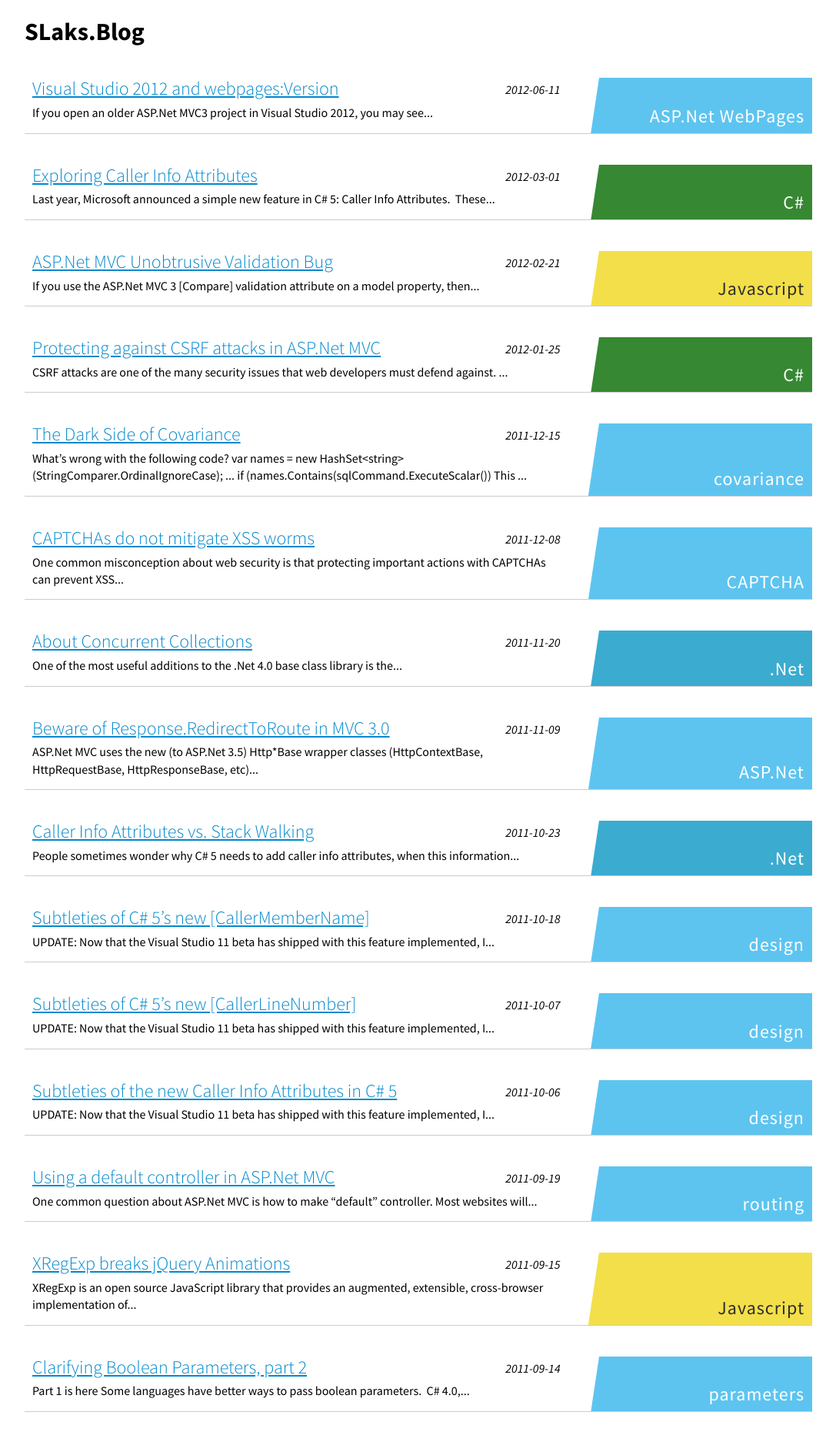
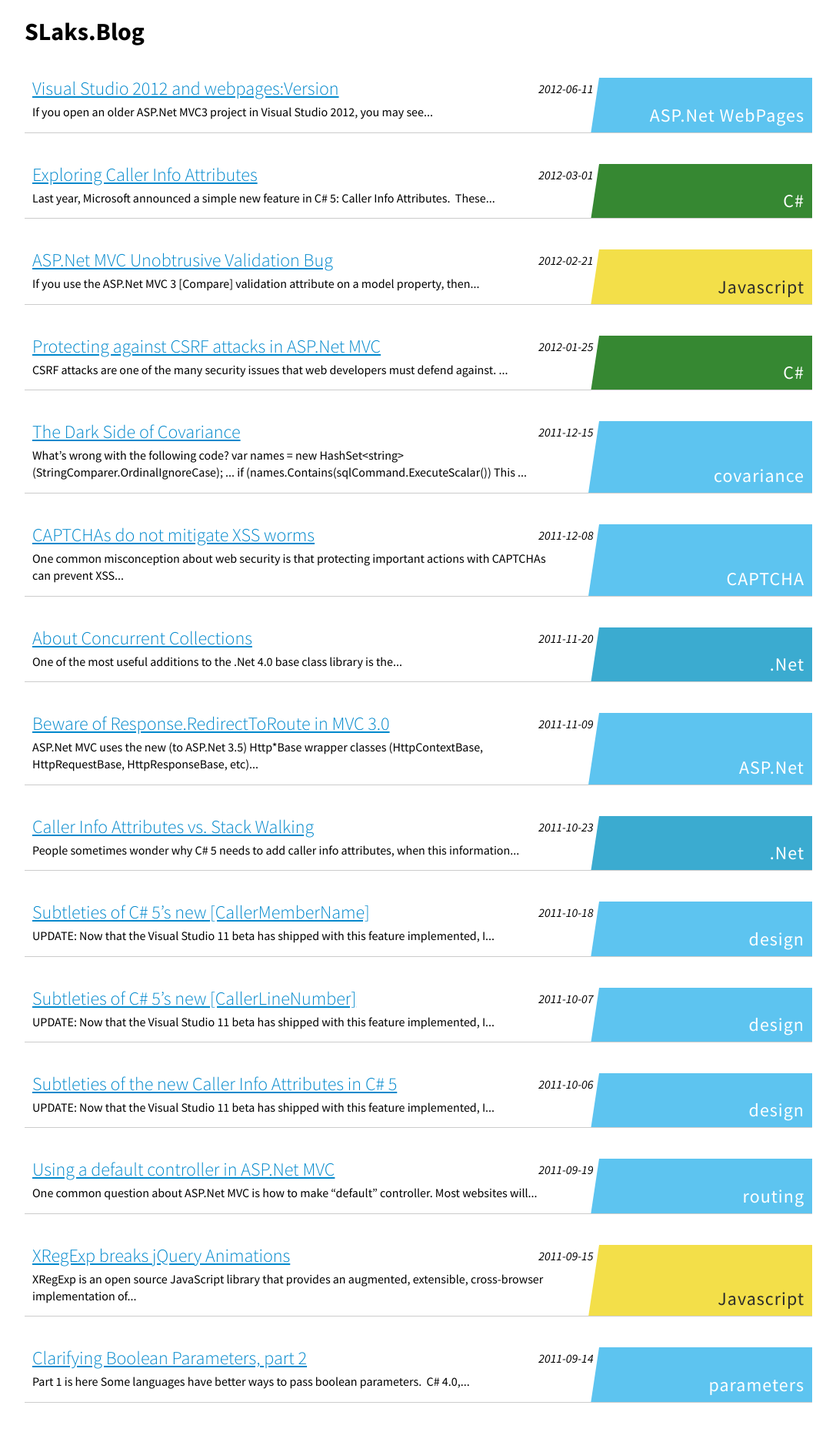
Before and after one commit to SLaks/SLaks.Blog, a Jekyll site: the page built from index.html, in a window 1280 px wide. Shown: the top 1860 px of the page at 77% size, without its empty margins (96-1183 px from the left). Built offline with Jekyll 4.4.1, drawn with Linux system fonts in a browser that asks for light colours.

Commit message:
Fix post list header & date
Also make sidebar wider on widescreen

```diff
--- a/css/post-list.css
+++ b/css/post-list.css
@@ -24,7 +24,8 @@
   padding-right: 32%;
 }
 .post-list li h2 {
-  line-height: 1.2;
+  font-size: 24px;
+  line-height: 28px;
   font-weight: 300;
 }
 .post-list li h2 span {
@@ -36,11 +37,6 @@
   position: absolute;
   top: 0;
   z-index: -1;
-  line-height: 31px;
-  color: black;
-  font-size: 16px;
-  font-weight: normal;
-  font-style: italic;
   -moz-transition-duration: .2s;
   -o-transition-duration: .2s;
   -webkit-transition-duration: .2s;
@@ -49,10 +45,14 @@
   -o-transition-timing-function: ease-out;
   -webkit-transition-timing-function: ease-out;
   transition-timing-function: ease-out;
-  -moz-transition-property: right;
-  -o-transition-property: right;
-  -webkit-transition-property: right;
-  transition-property: right;
+  -moz-transition-property: right margin-right;
+  -o-transition-property: right margin-right;
+  -webkit-transition-property: right margin-right;
+  transition-property: right margin-right;
+  color: black;
+  font-size: 16px;
+  font-weight: normal;
+  font-style: italic;
 }
 .post-list li h2,
 .post-list li p {
@@ -88,6 +88,7 @@
   top: 0;
   height: 100%;
   overflow: hidden;
+  z-index: -2;
   -moz-transition-duration: .2s;
   -o-transition-duration: .2s;
   -webkit-transition-duration: .2s;
@@ -119,7 +120,6 @@
   width: 0;
   height: 0;
   border-style: solid;
-  border-width: 200px 30px 0 0;
   border-color: white transparent transparent transparent;
 }
 .post-list li aside span {
@@ -136,25 +136,52 @@
     font-size: 22px;
   }
 }
-@media only screen and (min-width: 1500px) {
-  .post-list li aside:before {
-    border-width: 200px 120px 0 0;
-  }
-}
 .post-list li h2 .date {
-  right: 32%;
+  right: 30%;
 }
 .post-list li aside {
   width: 30%;
+}
+.post-list li h2 .date {
+  margin-right: -22.5px;
+}
+.post-list li aside:before {
+  border-width: 200px 30px 0 0;
 }
 .post-list li:hover {
   padding-right: 37%;
 }
 .post-list li:hover h2 .date {
-  right: 37%;
+  right: 35%;
 }
 .post-list li:hover aside {
   width: 35%;
+}
+@media only screen and (min-width: 1500px) {
+  .post-list li {
+    padding-right: 42%;
+  }
+  .post-list li h2 .date {
+    margin-right: -90px;
+  }
+  .post-list li aside:before {
+    border-width: 200px 120px 0 0;
+  }
+  .post-list li h2 .date {
+    right: 40%;
+  }
+  .post-list li aside {
+    width: 40%;
+  }
+  .post-list li:hover {
+    padding-right: 45%;
+  }
+  .post-list li:hover h2 .date {
+    right: 43%;
+  }
+  .post-list li:hover aside {
+    width: 43%;
+  }
 }
 @media only screen and (max-width: 499px) {
   .post-list li {
```
Also changed, not shown: css/post-list.less (+27 -13 lines), css/post-list.min.css.
